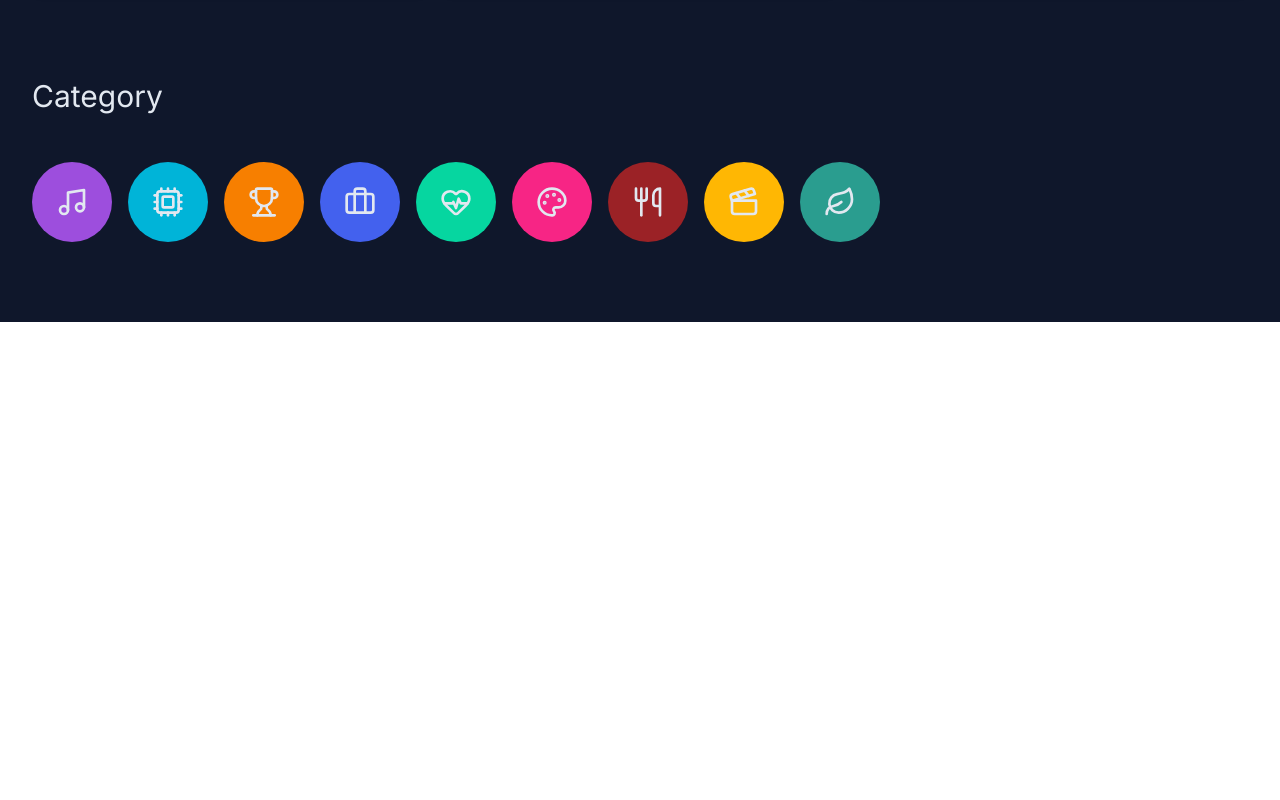
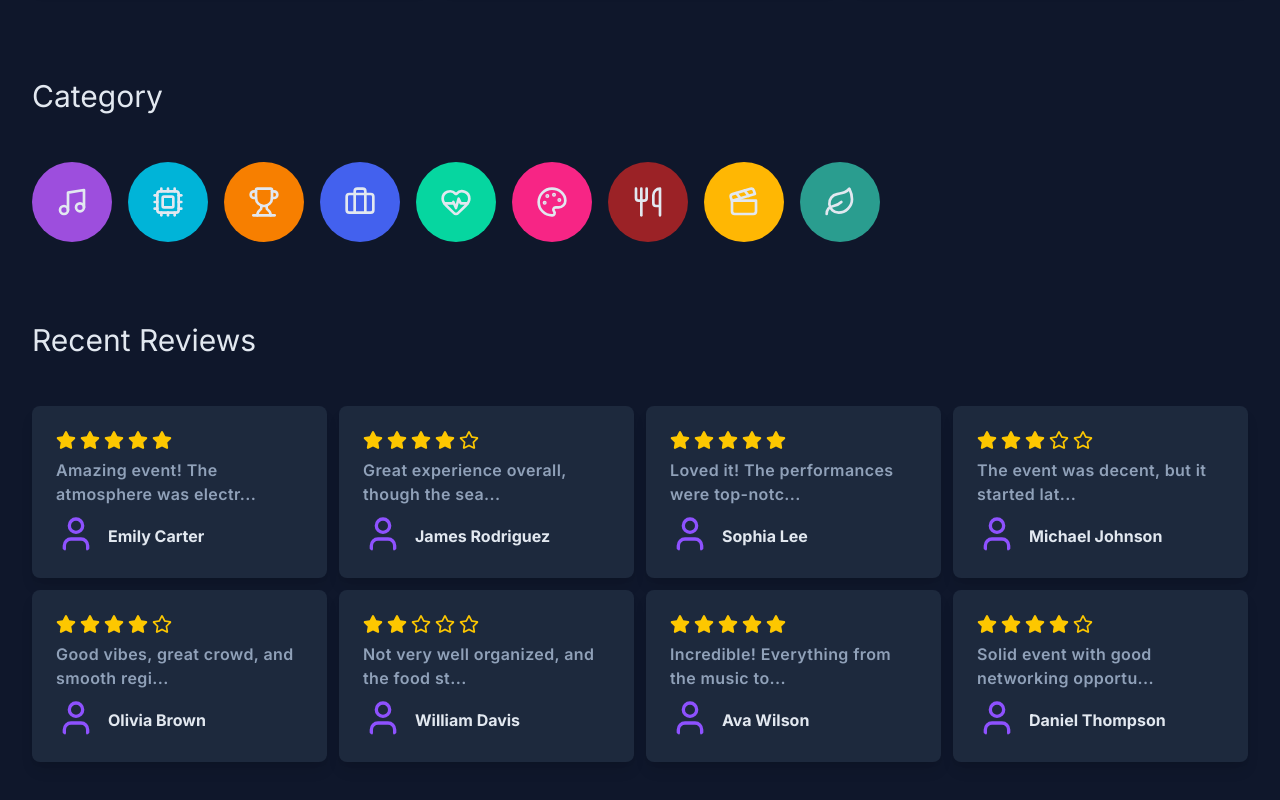
Before and after one commit to AbrRahman/eventify-frontend, a Next.js app: page / in a window 1280 px wide. Shown: the part 1023-1823 px from the top of the page. Before the commit the page ends 1345 px from the top, so only its background shows below. Built offline with nearby package versions, Linux system fonts and the light colour scheme.

Commit message:
push home review section

```diff
--- a/package.json
+++ b/package.json
@@ -15,7 +15,8 @@
     "lucide-react": "^0.544.0",
     "next": "15.5.4",
     "react": "19.1.0",
-    "react-dom": "19.1.0"
+    "react-dom": "19.1.0",
+    "react-icons": "^5.5.0"
   },
   "devDependencies": {
     "@eslint/eslintrc": "^3",
--- a/src/app/page.tsx
+++ b/src/app/page.tsx
@@ -1,6 +1,7 @@
 import Category from "@/component/home/Category";
 import FeaturedEvents from "@/component/home/FeaturedEvents";
 import HomeSearchBar from "@/component/home/HomeSearchBar";
+import RecentReviews from "@/component/home/RecentReviews";
 
 export default function Home() {
   return (
@@ -8,6 +9,7 @@ export default function Home() {
       <HomeSearchBar />
       <FeaturedEvents />
       <Category />
+      <RecentReviews />
     </div>
   );
 }
--- a/src/component/home/Category.tsx
+++ b/src/component/home/Category.tsx
@@ -1,4 +1,3 @@
-import React from "react";
 import {
   Music,
   Cpu,
@@ -23,6 +22,7 @@ const Category = () => {
     { name: "Entertainment", Icon: Clapperboard, color: "#FFB703" },
     { name: "Environment", Icon: Leaf, color: "#2A9D8F" },
   ];
+
   return (
     <div className="bg-slate-900">
       <div className="container mx-auto px-4 lg:px-8 pb-12 lg:pb-20">
--- /dev/null
+++ b/src/component/home/RecentReviews.tsx
@@ -0,0 +1,77 @@
+import { TReview } from "@/types/review.types";
+import ReviewCard from "./ReviewCard";
+
+const RecentReviews = () => {
+  const reviews = [
+    {
+      _id: 1,
+      name: "Emily Carter",
+      rating: 5,
+      comment:
+        "Amazing event! The atmosphere was electric and everything was organized perfectly.",
+    },
+    {
+      _id: 2,
+      name: "James Rodriguez",
+      rating: 4,
+      comment:
+        "Great experience overall, though the seating could have been more comfortable.",
+    },
+    {
+      _id: 3,
+      name: "Sophia Lee",
+      rating: 5,
+      comment:
+        "Loved it! The performances were top-notch and I’ll definitely attend again.",
+    },
+    {
+      _id: 4,
+      name: "Michael Johnson",
+      rating: 3,
+      comment:
+        "The event was decent, but it started late which was a bit frustrating.",
+    },
+    {
+      _id: 5,
+      name: "Olivia Brown",
+      rating: 4,
+      comment: "Good vibes, great crowd, and smooth registration process!",
+    },
+    {
+      _id: 6,
+      name: "William Davis",
+      rating: 2,
+      comment:
+        "Not very well organized, and the food stalls ran out too quickly.",
+    },
+    {
+      _id: 7,
+      name: "Ava Wilson",
+      rating: 5,
+      comment:
+        "Incredible! Everything from the music to the venue was perfect.",
+    },
+    {
+      _id: 8,
+      name: "Daniel Thompson",
+      rating: 4,
+      comment:
+        "Solid event with good networking opportunities. Could use more variety in food options.",
+    },
+  ];
+
+  return (
+    <div className="bg-slate-900">
+      <div className="container mx-auto px-4 lg:px-8 pb-12 lg:pb-20">
+        <h1 className="text-slate-200 text-2xl lg:text-3xl">Recent Reviews</h1>
+        <div className="grid gap-3 grid-cols-1 lg:grid-cols-4 mt-8 lg:mt-12">
+          {reviews?.map((review: TReview) => (
+            <ReviewCard key={review?._id} review={review} />
+          ))}
+        </div>
+      </div>
+    </div>
+  );
+};
+
+export default RecentReviews;
--- /dev/null
+++ b/src/component/home/ReviewCard.tsx
@@ -0,0 +1,45 @@
+import { TReview } from "@/types/review.types";
+import { User } from "lucide-react";
+import { FaStar, FaStarHalfAlt, FaRegStar } from "react-icons/fa";
+type TRatingProps = {
+  value: number;
+  outOf?: number;
+};
+const ReviewCard = ({ review }: { review: TReview }) => {
+  const Rating = ({ value, outOf = 5 }: TRatingProps) => {
+    const star = [];
+    for (let i = 1; i <= outOf; i++) {
+      if (i <= value) {
+        star.push(<FaStar key={i} className="text-yellow-400 text-xl" />);
+      } else if (i === Math.ceil(value) && !Number.isInteger(value)) {
+        star.push(
+          <FaStarHalfAlt key={i} className="text-yellow-400 text-xl" />
+        );
+      } else {
+        star.push(<FaRegStar key={i} className="text-yellow-400 text-xl" />);
+      }
+    }
+    return <div className="flex space-x-1">{star}</div>;
+  };
+
+  return (
+    <div>
+      <div className="bg-slate-800 p-6 rounded-lg shadow-lg space-y-2">
+        <Rating value={Number(review?.rating)} />
+        <p className="text-slate-400 text-base font-semibold  tracking-wide">
+          {review?.comment?.length >= 40
+            ? `${review?.comment?.slice(0, 40)}...`
+            : review?.comment}
+        </p>
+        <div className="flex gap-3 items-center">
+          <User className="w-10 h-10 rounded-full text-violet-500" />
+          <h1 className="text-slate-200 text-base font-bold mt-1">
+            {review?.name}
+          </h1>
+        </div>
+      </div>
+    </div>
+  );
+};
+
+export default ReviewCard;
--- /dev/null
+++ b/src/types/review.types.ts
@@ -0,0 +1,6 @@
+export type TReview = {
+  name: string;
+  rating: number;
+  comment: string;
+  _id: number;
+};
```
Also changed, not shown: 1 other file (tests, documents, lock files or other folders).
